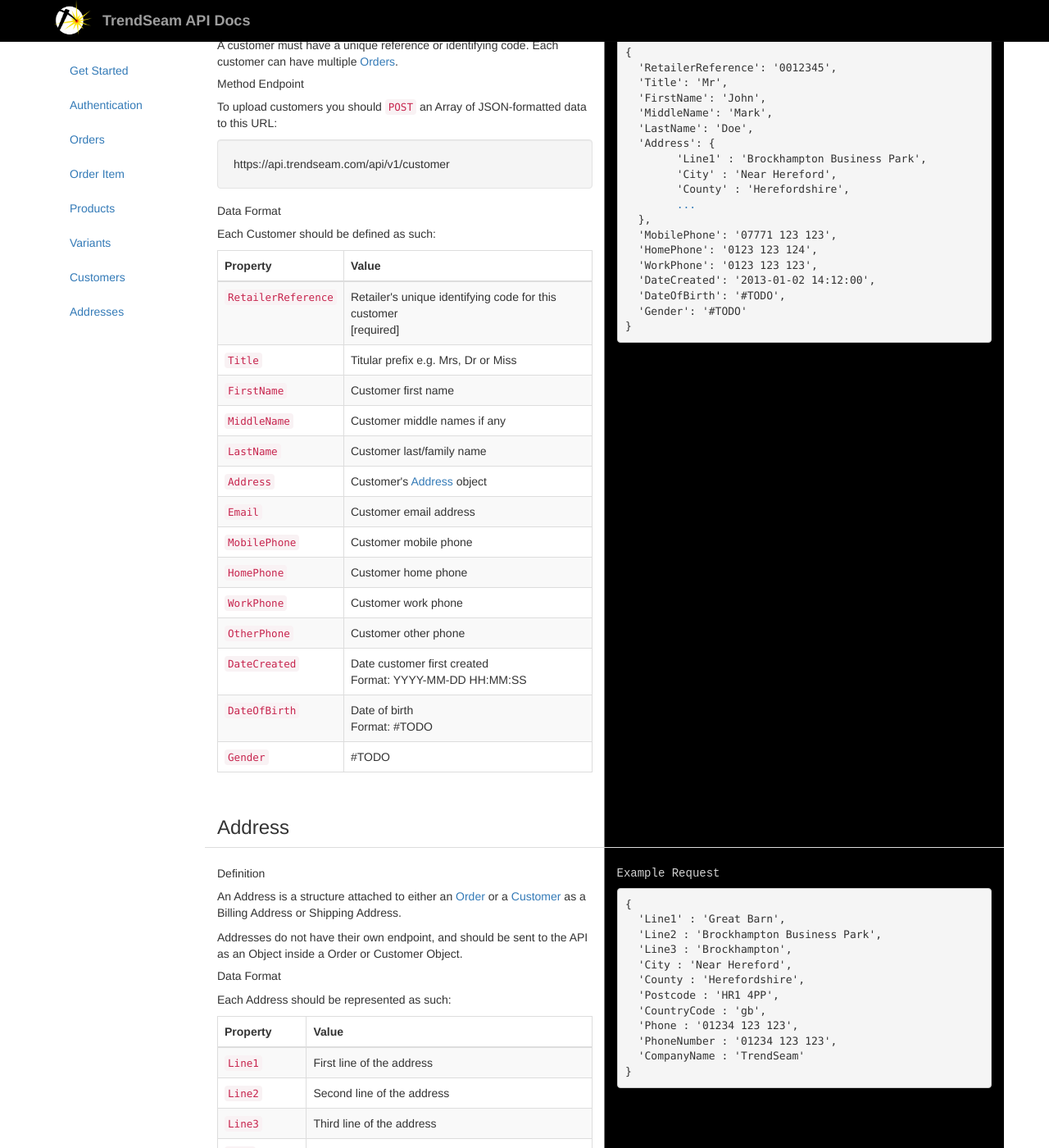
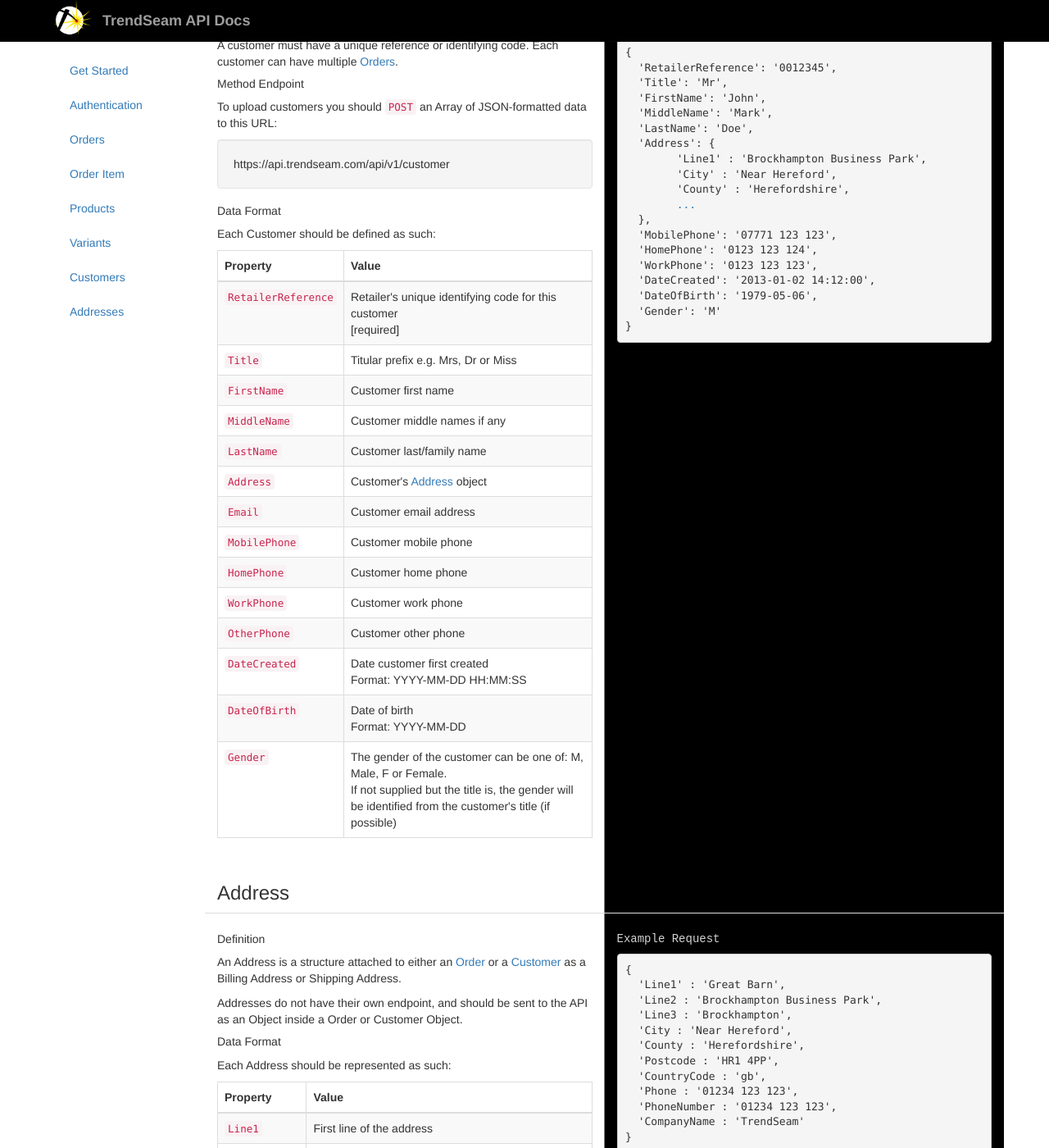
Before and after one commit to TrendSeam/API-Docs, a Jekyll site: the page built from api/index.html, in a window 1280 px wide and 1400 px high, scrolled down 6221 px. Shown: the whole window at 82% size. Built offline with Jekyll 4.4.1, drawn with Linux system fonts in a browser that asks for light colours; nearby versions of some CDN libraries; library files that are not in the unit come from our copies; Markdown is read by kramdown in place of the engine named in the settings.

Commit message:
Fxied up the customer TODOs

```diff
--- a/api/index.html
+++ b/api/index.html
@@ -714,11 +714,11 @@ $headers = [
 							</tr>
 							<tr>
 								<td><code>DateOfBirth</code></td>
-								<td>Date of birth<br>Format: #TODO</td>
+								<td>Date of birth<br>Format: YYYY-MM-DD</td>
 							</tr>
 							<tr>
 								<td><code>Gender</code></td>
-								<td>#TODO</td>
+								<td>The gender of the customer can be one of: M, Male, F or Female.<br/>If not supplied but the title is, the gender will be identified from the customer's title (if possible)</td>
 							</tr>
 						</tbody>
 					</table>
@@ -767,8 +767,8 @@ $headers = [
   'HomePhone': '0123 123 124',
   'WorkPhone': '0123 123 123',
   'DateCreated': '2013-01-02 14:12:00',
-  'DateOfBirth': '#TODO',
-  'Gender': '#TODO'
+  'DateOfBirth': '1979-05-06',
+  'Gender': 'M'
 }</code></pre>
 
 			</div>
```
